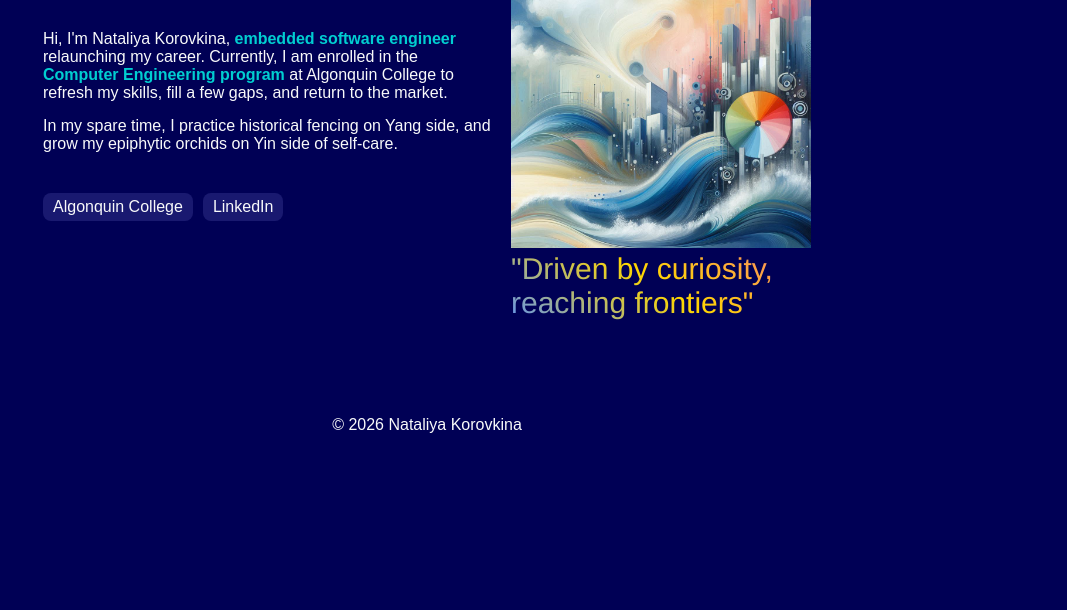
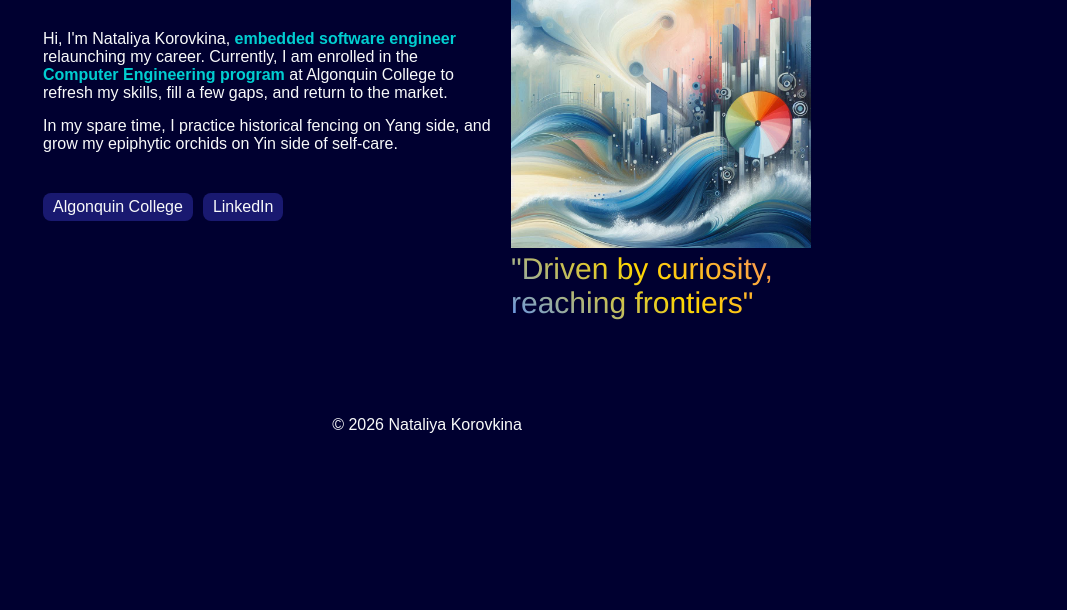
Before and after one commit to kernels-abreeze/kernels-abreeze.github.io, a plain HTML site: page index.html in a window 1280 px wide. Shown: the part 190-800 px from the top of the page, without its empty margins (213-1280 px from the left). Drawn offline with Linux system fonts and the light colour scheme.

Commit message:
Background test

```diff
--- a/styles/professional-style.css
+++ b/styles/professional-style.css
@@ -4,7 +4,7 @@
 body {
 
     margin: 0;
-    background-color:#000055;
+    background-color:#000030;
     color: #F8F9FA;
     font-family:Arial, Helvetica, sans-serif;
     font-size: medium;
```
